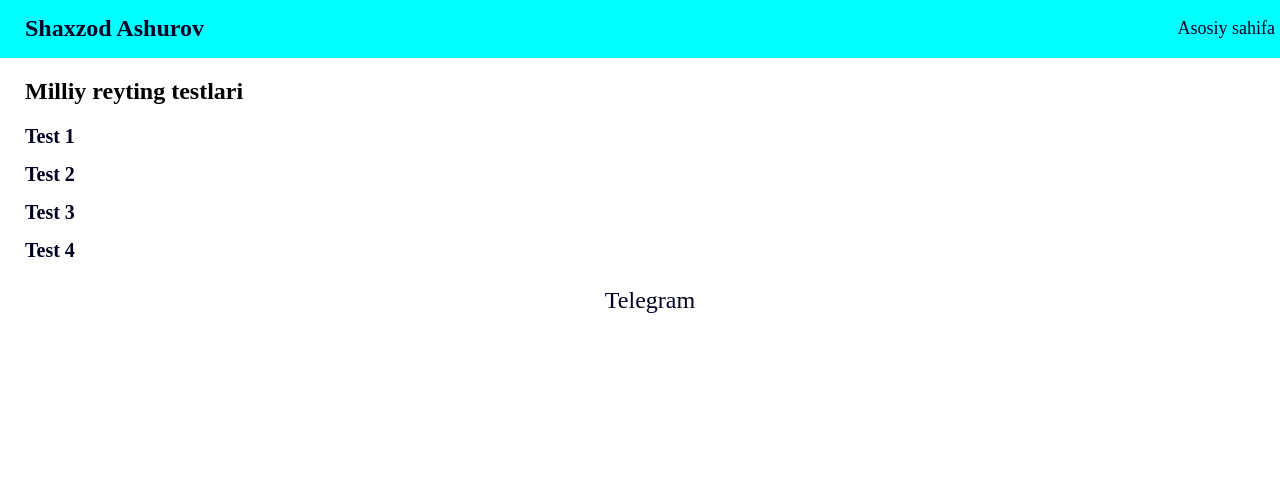
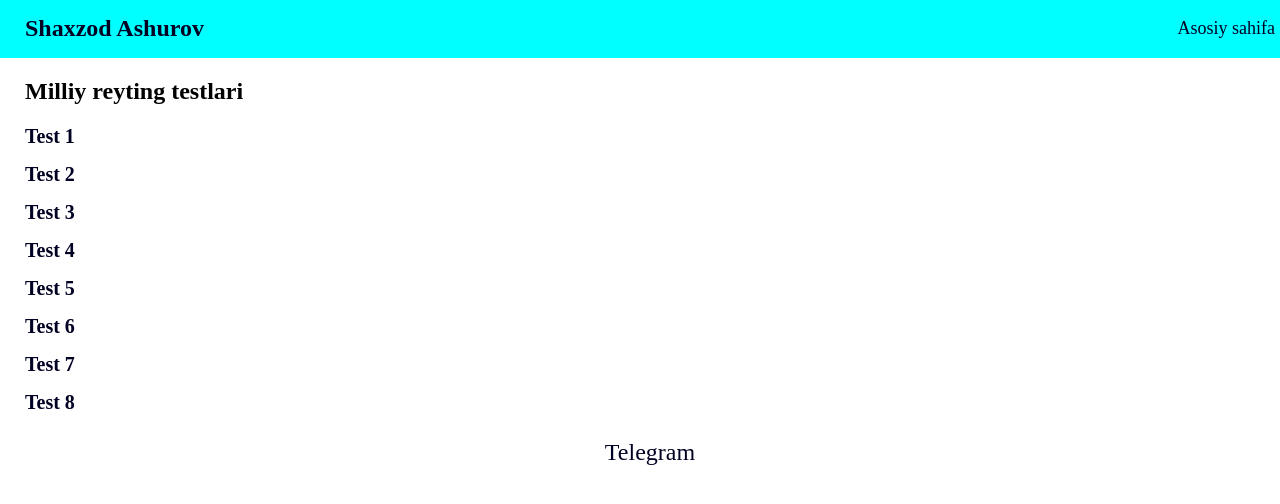
Before and after one commit to abdulvakhid/Shaxzod, a plain HTML site: page milliyreyting.html in a window 1280 px wide. Drawn offline with Linux system fonts and the light colour scheme.

Commit message:
Add tests

```diff
--- a/milliyreyting.html
+++ b/milliyreyting.html
@@ -38,6 +38,18 @@
 						<li class="item-test">
 							<a class="test-link" href="https://forms.gle/XFKSoR41uKGLKhaA7">Test 4</a>
 						</li>
+						<li class="item-test">
+							<a class="test-link" href="https://forms.gle/px4ogkHnDMWL3xCQ9">Test 5</a>
+						</li>
+						<li class="item-test">
+							<a class="test-link" href="https://forms.gle/w2URoUx75sAHfaqn8">Test 6</a>
+						</li>
+						<li class="item-test">
+							<a class="test-link" href="https://forms.gle/AmSJFLr3pNMSj3St6">Test 7</a>
+						</li>
+						<li class="item-test">
+							<a class="test-link" href="https://forms.gle/iqrLUug1rTDW6eK69">Test 8</a>
+						</li>
 					</ol>
 				</div>
 			</section>
```
